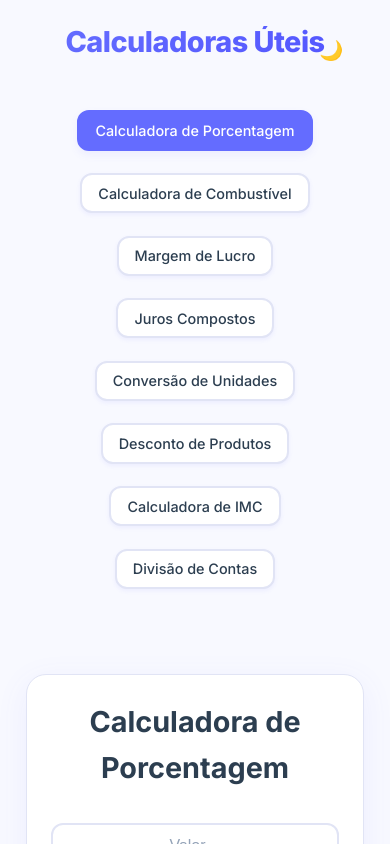
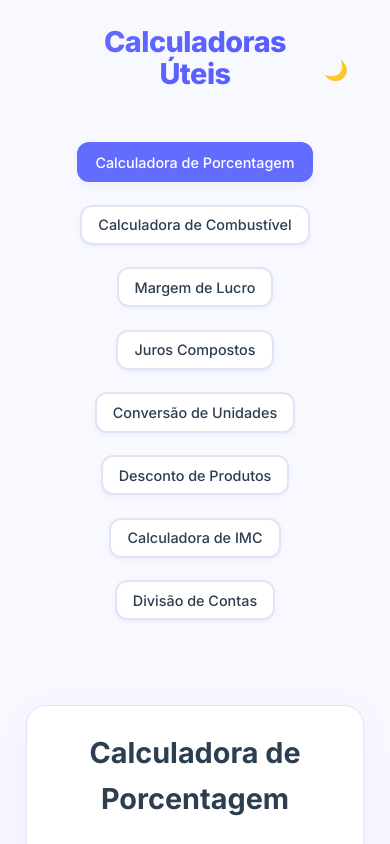
Before and after one commit to agostinhomarcia/calculate, a React (Vite) app: page / in a window 390 px wide. Shown: the top 844 px of the page. Built offline with nearby package versions, Linux system fonts and the light colour scheme.

Commit message:
style: Ajusta posicionamento do botão de tema

```diff
--- a/src/App.css
+++ b/src/App.css
@@ -254,11 +254,14 @@ button.calculate:hover {
   position: relative;
   width: 100%;
   margin-bottom: 1.5rem;
+  padding: 0 3rem;
 }
 
 .theme-toggle {
   position: absolute;
-  right: 1rem;
+  right: 0;
+  top: 50%;
+  transform: translateY(-50%);
   background: transparent;
   border: none;
   font-size: 1.5rem;
@@ -270,6 +273,7 @@ button.calculate:hover {
   justify-content: center;
   transition: transform 0.3s ease;
   box-shadow: none;
+  margin-right: 1rem;
 }
 
 .theme-toggle:hover {
@@ -353,9 +357,14 @@ button.calculate:hover {
     font-size: 1.1rem;
   }
 
+  .header-content {
+    padding: 0 2.5rem;
+  }
+
   .theme-toggle {
-    right: 0.5rem;
+    right: 0;
     font-size: 1.2rem;
+    margin-right: 0.5rem;
   }
 
   .back-to-top {
```
